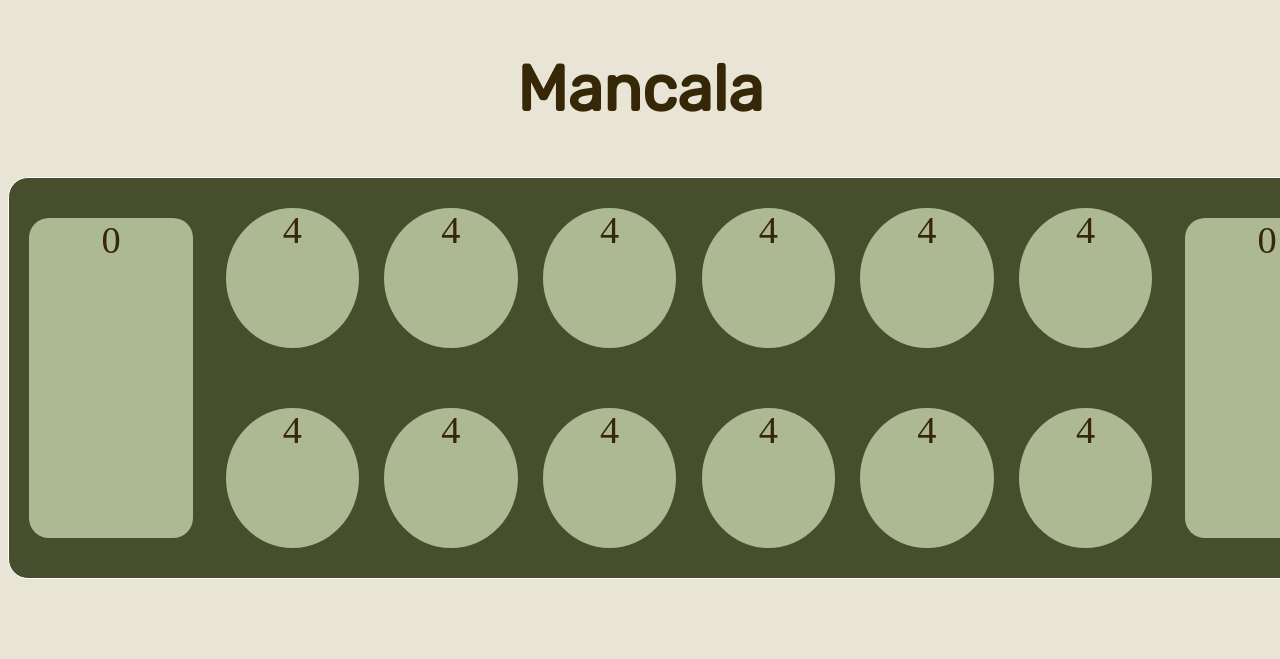
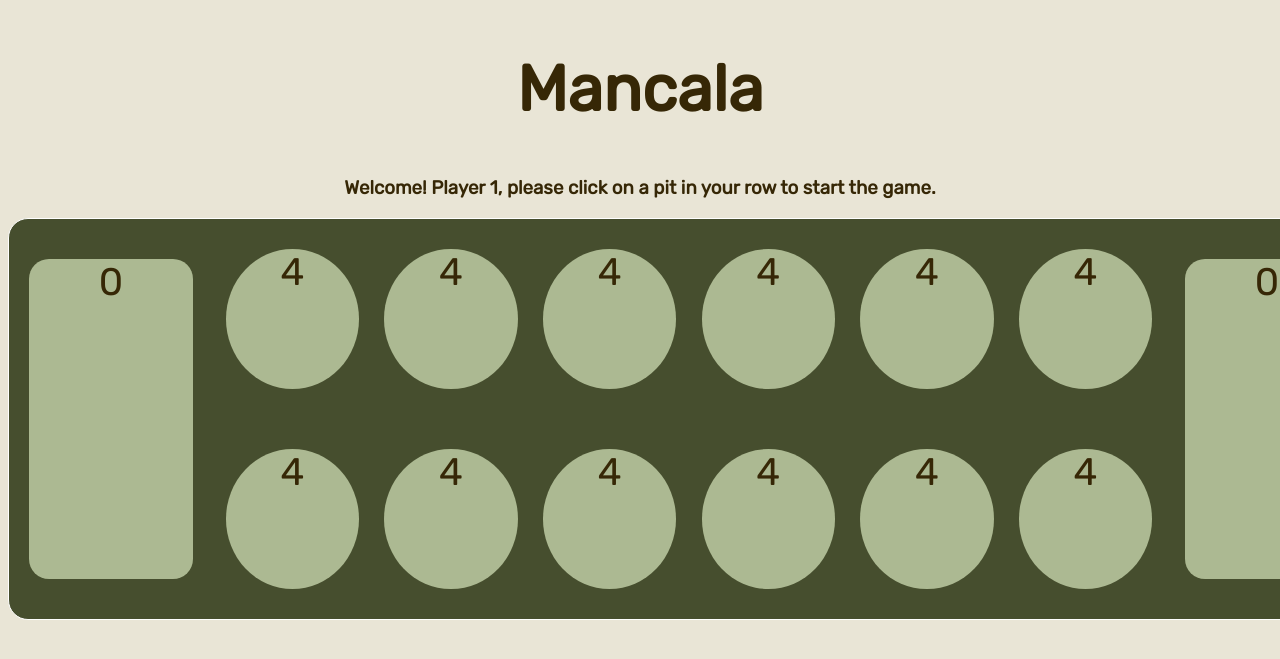
Before and after one commit to barberezra/project_game, a Flask app: page / in a window 1280 px wide; the page is wider, and only the part inside the window is pictured. Shown: the top 659 px of that part. Run offline with Flask 3, Linux system fonts and the light colour scheme.

Commit message:
welcome message and prints player turns

```diff
--- a/web/static/move.js
+++ b/web/static/move.js
@@ -1,4 +1,13 @@
 // Functionality for Game Moves
+
+// player turns
+const players = ["Player 1", "Player 2"];
+let currentPlayerIndex = 0;
+
+// switch player turns
+function switchTurn() {
+  currentPlayerIndex = (currentPlayerIndex + 1) % 2;
+}
 
 // finds the range of affected pits from click dispersal
 function range(start, moves) {
@@ -13,7 +22,16 @@ function range(start, moves) {
     return res;
 }
 
+function welcomeMessage() {
+    return "Welcome! Player 1, please click on a pit in your row to start the game.";
+}
+
+// watching page activity
 document.addEventListener('DOMContentLoaded', function() {
+    // welcome
+    document.querySelector('h3').innerHTML = welcomeMessage();
+
+    // tracking pit changes
     document.querySelectorAll('.pit').forEach(function(pit) {
         // Get the pit number from the data attribute
         var pitNumber = pit.getAttribute('data-pit');
@@ -38,6 +56,8 @@ document.addEventListener('DOMContentLoaded', function() {
                     // Handle the response from the server if needed
                     console.log('Pit value captured: ' + data.pitValue);
                     console.log('Pit values affected: ' + pitRange);
+                    console.log('Context: ' + pit.textContent + typeof(pit.textContent));
+                    console.log(players[currentPlayerIndex]);
                     var pitResultElement = document.querySelector('.pit[data-pit="' + pitNumber + '"]');
                     pitResultElement.textContent = data.pitValue;
                     for (const pit of pitRange) {
@@ -46,6 +66,10 @@ document.addEventListener('DOMContentLoaded', function() {
                         pitAffectedElement.textContent = parseInt(temp + 1);
                     }
                 });
+
+                switchTurn();
+                // notifying users of player turn
+                document.querySelector('h3').innerHTML = players[currentPlayerIndex]+"'s turn:";
             });
         }
     });
--- a/web/static/style.css
+++ b/web/static/style.css
@@ -6,13 +6,13 @@ body {
   text-align:center;
   justify-content: center;
   align-items: center;
+  font-family: 'Rubik', sans-serif;
 }
 
 h1 {
   text-align: center;
   font-size: 4em;
   margin: 4%;
-  font-family: 'Rubik', sans-serif;
 }
 
 #mancala-board {
--- a/web/templates/index.html
+++ b/web/templates/index.html
@@ -10,24 +10,25 @@
     </head>
     <body>
       <h1>Mancala</h1>
+      <h3></h3>
       <div id="mancala-board">
           <div class="pit" data-pit="14">0</div>
             <div class="inner-box">
               <div class="pit-container">
-                <div class="pit" data-pit="13">4</div>
-                <div class="pit" data-pit="12">4</div>
-                <div class="pit" data-pit="11">4</div>
-                <div class="pit" data-pit="10">4</div>
-                <div class="pit" data-pit="9">4</div>
-                <div class="pit" data-pit="8">4</div>
+                <div class="pit top" data-pit="13">4</div>
+                <div class="pit top" data-pit="12">4</div>
+                <div class="pit top" data-pit="11">4</div>
+                <div class="pit top" data-pit="10">4</div>
+                <div class="pit top" data-pit="9">4</div>
+                <div class="pit top" data-pit="8">4</div>
               </div>
               <div class="pit-container">
-                <div class="pit" data-pit="1">4</div>
-                <div class="pit" data-pit="2">4</div>
-                <div class="pit" data-pit="3">4</div>
-                <div class="pit" data-pit="4">4</div>
-                <div class="pit" data-pit="5">4</div>
-                <div class="pit" data-pit="6">4</div>
+                <div class="pit bottom" data-pit="1">4</div>
+                <div class="pit bottom" data-pit="2">4</div>
+                <div class="pit bottom" data-pit="3">4</div>
+                <div class="pit bottom" data-pit="4">4</div>
+                <div class="pit bottom" data-pit="5">4</div>
+                <div class="pit bottom" data-pit="6">4</div>
               </div>
             </div>
           <div class="pit" data-pit="7">0</div>
```
